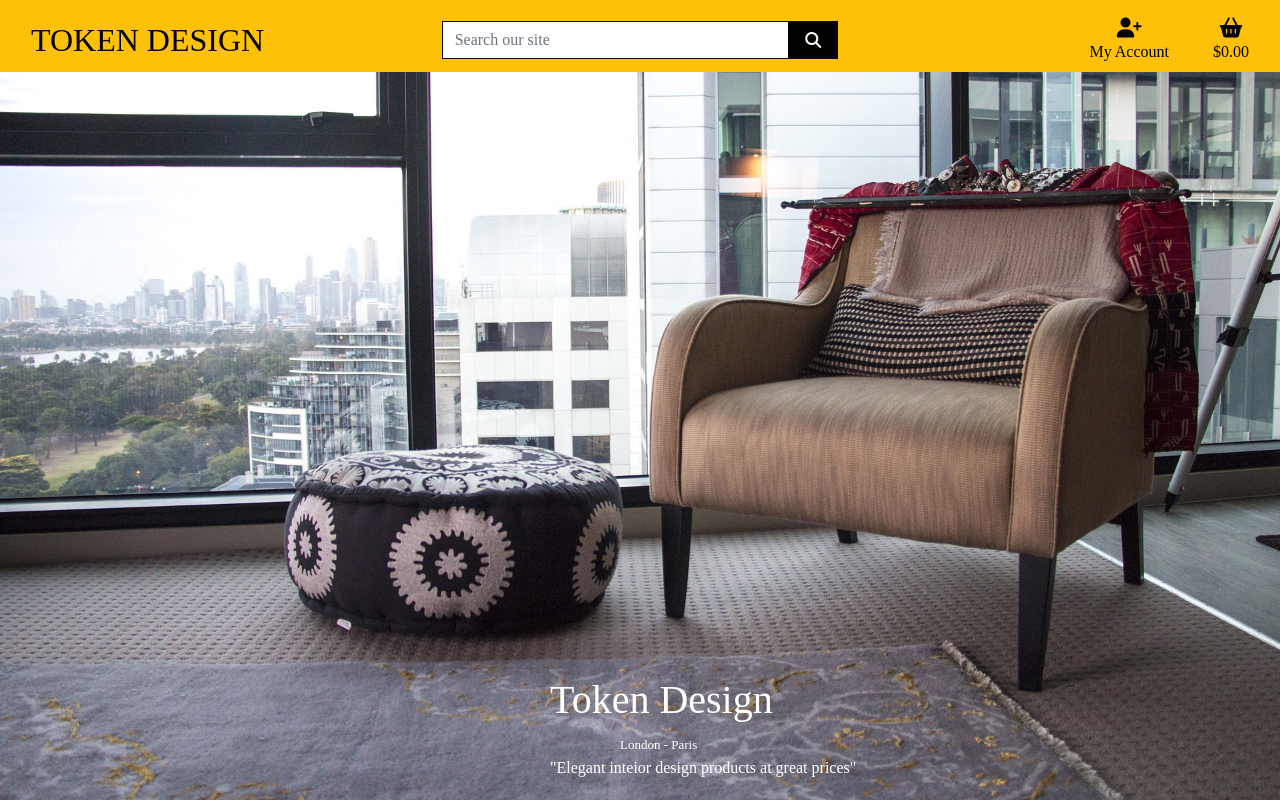
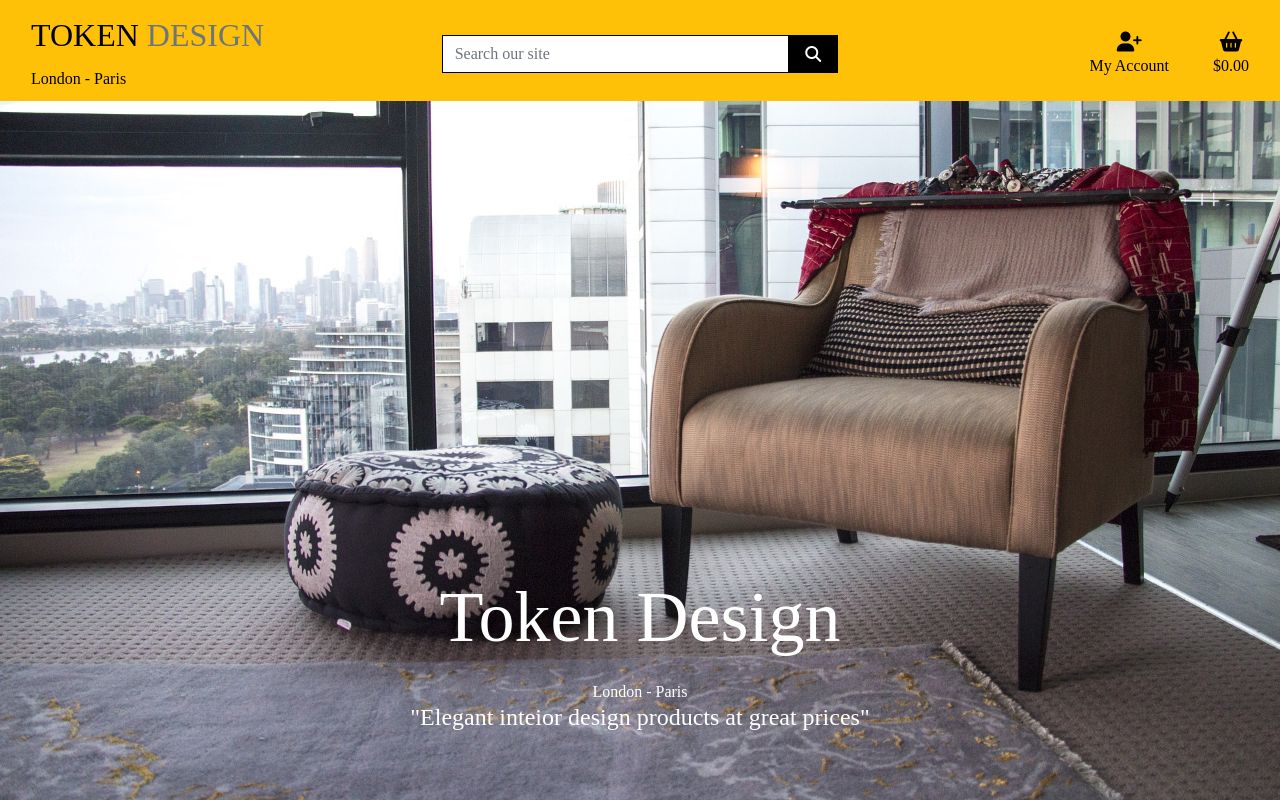
Before and after one commit to Chempearcedev/token_design, a Django app: page / in a window 1280 px wide. Run offline with Django 3.2, Linux system fonts and the light colour scheme; some libraries are stand-ins or nearby versions.

Commit message:
Center aligned header

```diff
--- a/home/templates/home/index.html
+++ b/home/templates/home/index.html
@@ -10,15 +10,17 @@
 {% endblock %}
 
 {% block content %}
-    <div class="container h-100">
-        <div class="">
-            <div class="header">
-                <h1 class=" logo-font text-white">
-                   Token Design
+    <div class="container h-200">
+        <div class="row">
+            <div class="header fixed-bottom">
+                <h1 class="header logo-font text-white display-3">
+                    <strong> Token Design </strong>
                    </h1>
-                    <span class="header-title text-white"> London - Paris</span>
-                    <p class="header-paragraph text-white"> "Elegant inteior design products at great prices"</p>
-                </div>
+                   </div>
+                    <div class="header-location text-white fixed-bottom">
+                        <p>London - Paris</p>
+                    </div>
+                    <h4 class="header-text header-paragraph text-white fixed-bottom"> "Elegant inteior design products at great prices"</h4>
         </div>
     </div>
 {% endblock %}
--- a/static/css/base.css
+++ b/static/css/base.css
@@ -18,23 +18,25 @@ body {
     color: #f3d11a;
 }
 .header {
-    position: fixed;
-    width: 50%;
-    bottom: 10px;
-    left: 550px;
+    margin-bottom: 70px;
     font-family: 'Bellota';
+    text-align: center;
 }
 
-.header-title {
-    font-size: small;
-    margin-bottom: 10px;
-    margin-left: 70px;
+.header-text {
+    text-align: center;
+    bottom: 60px;
 }
 
-.header-paragraph {
+.header-location {
+    text-align: center;
+    bottom: 80px;
+}
+
+.nav-location {
     font-size: medium;
-    margin-bottom: 10px;
 }
+
 
 .icon {
     align-items: center;
--- a/templates/base.html
+++ b/templates/base.html
@@ -40,7 +40,7 @@
         <div id='navbar' class="row bg-warning pt-lg-2 d-none d-lg-flex">
             <div class="col-12 col-lg-4 my-auto py-1 py-lg-0 text-center text-lg-left">
                 <a href="{% url 'home' %}" class="nav-link main-logo-link">
-                    <h2 class="logo-font text-black my-0">TOKEN DESIGN</h2>
+                    <h2 class="logo-font text-black my-0">TOKEN <span class="text-muted">DESIGN</span><br> <span class="nav-location">London - Paris</span></h2>
                 </a>
             </div>
             <div class="col-12 col-lg-4 my-auto py-1 py-lg-0">
```
Also changed, not shown: db.sqlite3.
